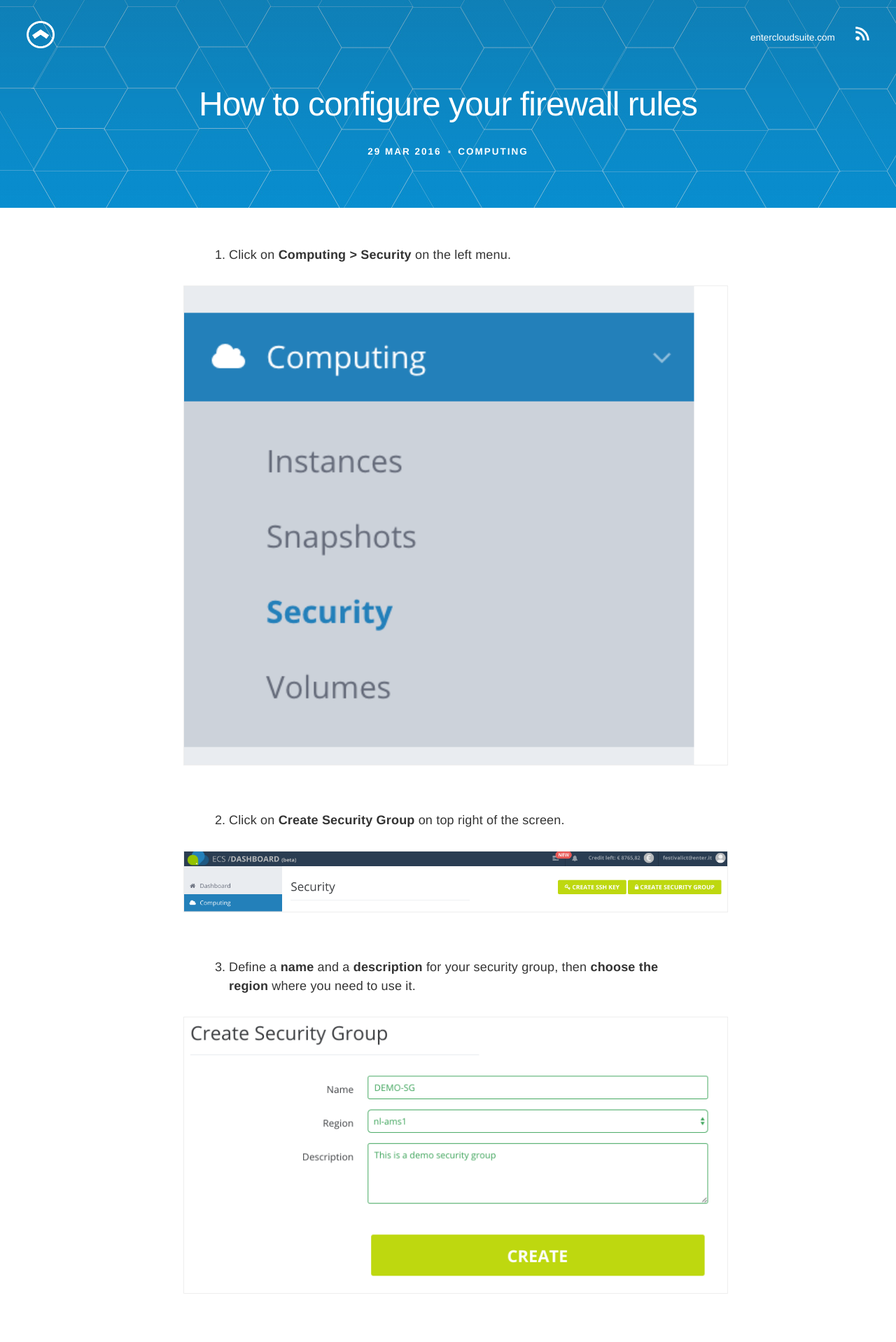
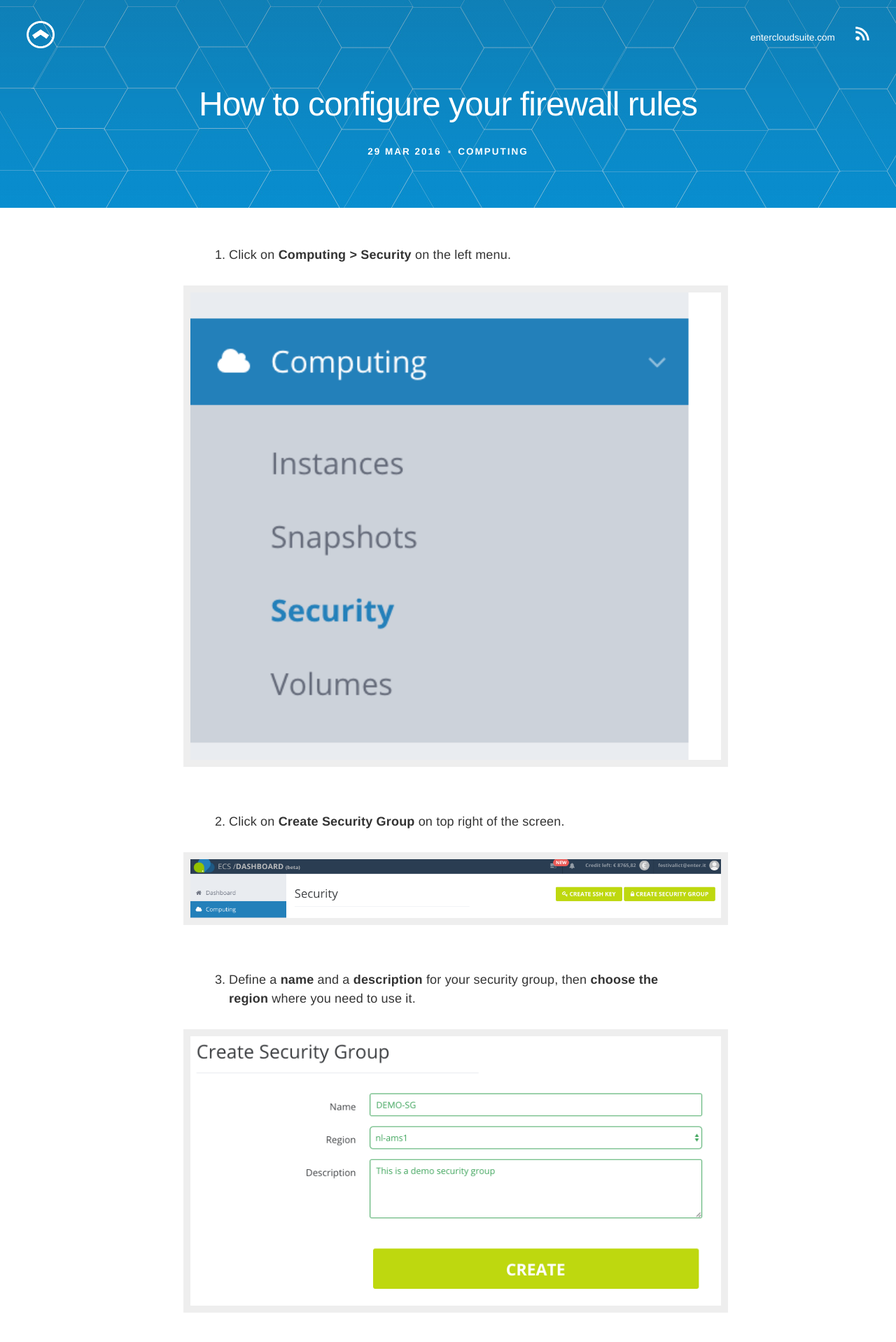
Before and after one commit to entercloudsuite/entercloudsuite.github.io, a Jekyll site: the page built from _posts/2016-03-31-how-to-configure-your-firewall-rules.markdown, in a window 1280 px wide. Shown: the top 1918 px of the page at 70% size. Built offline with Jekyll 4.4.1, drawn with Linux system fonts in a browser that asks for light colours; nearby versions of some CDN libraries; some web fonts are replaced.

Commit message:
css fix images

```diff
--- a/_sass/_images.scss
+++ b/_sass/_images.scss
@@ -67,7 +67,7 @@
   margin-top: 30px;
   margin-bottom: 30px;
   margin-left: -10%;
-  border: 1px solid #eee;
+  border: 10px solid #eee;
 }
 
 @media (max-width: 1023px) {
```
